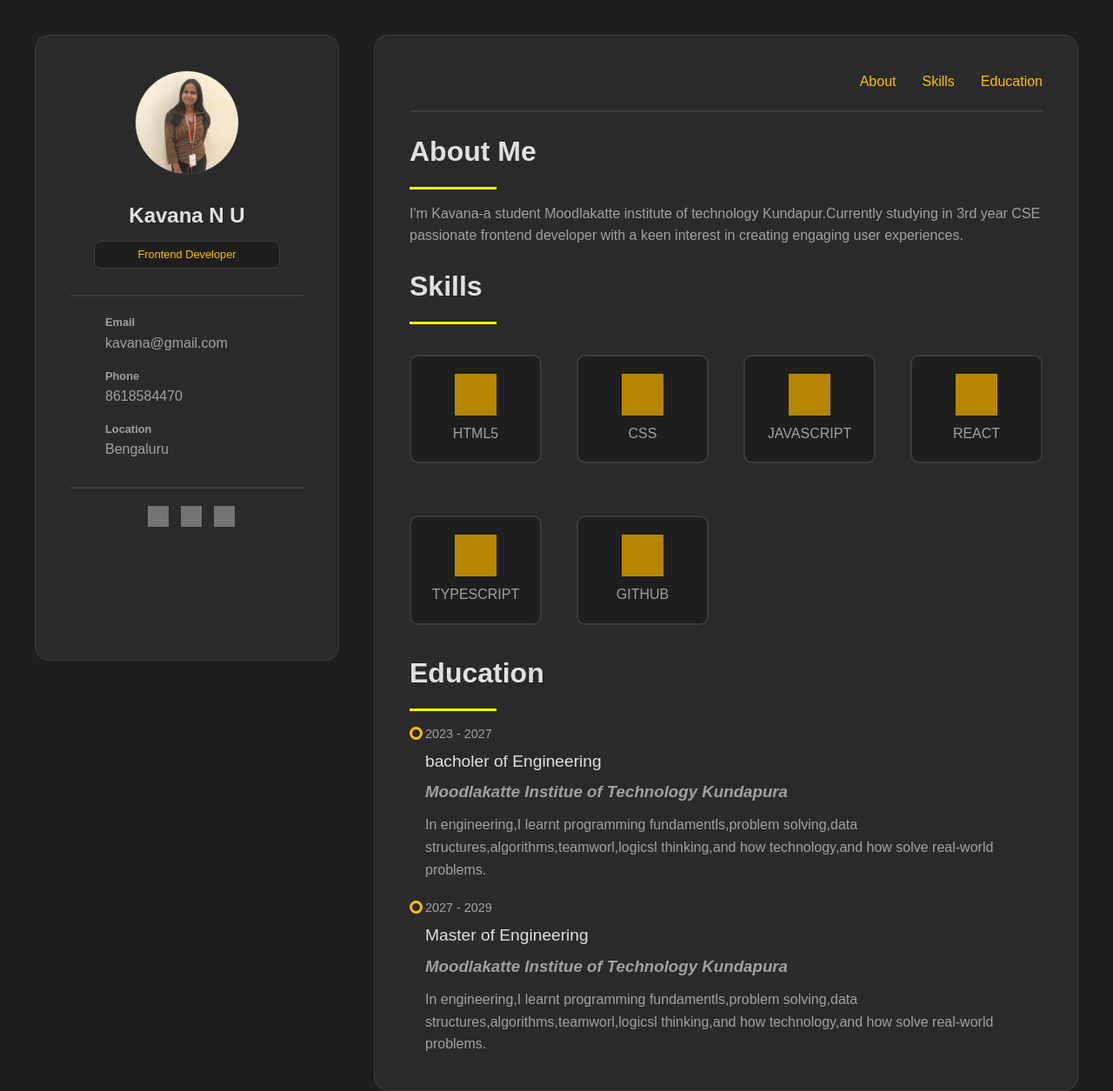
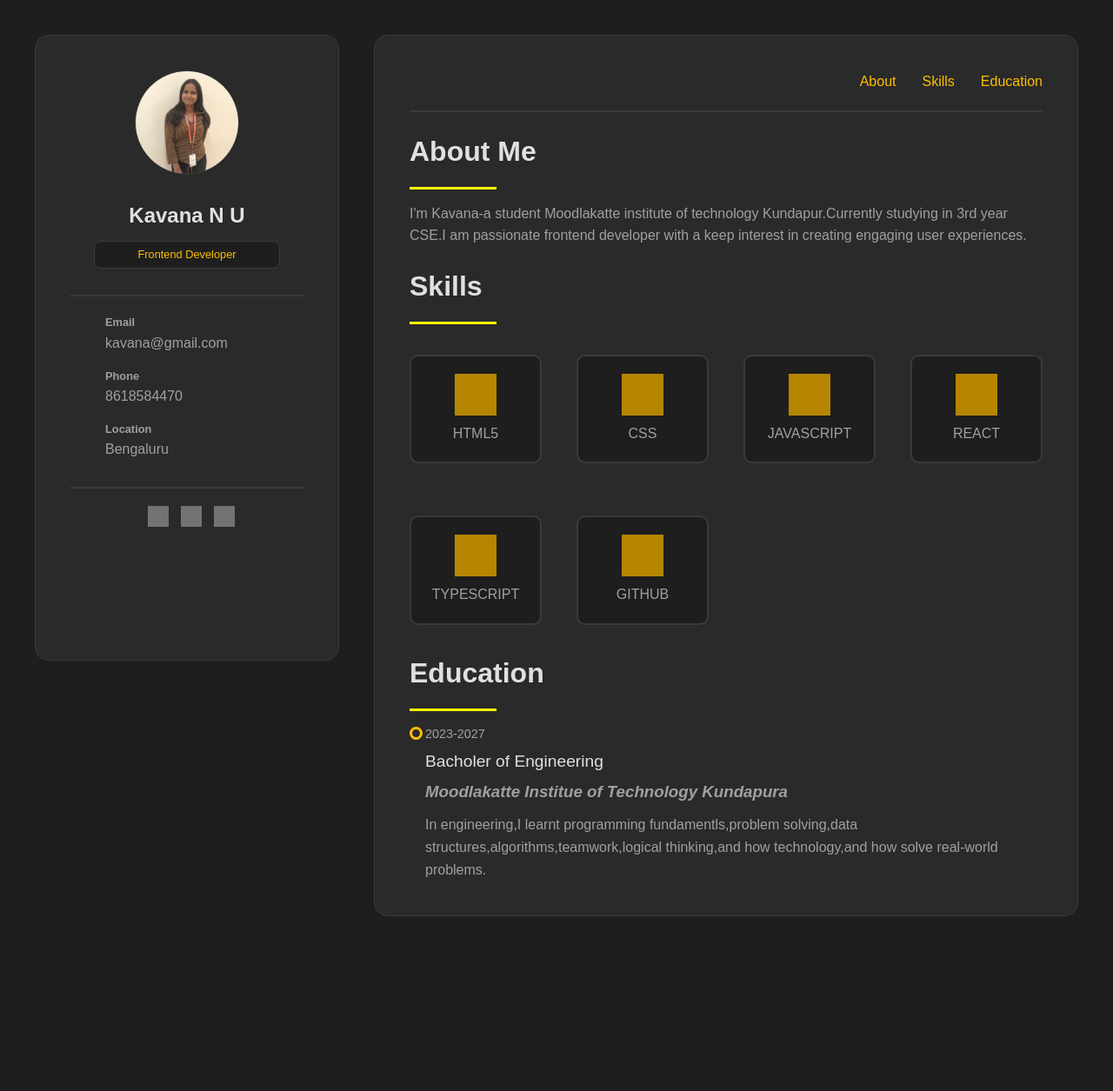
Before and after one commit to kavanau713-pixel/portfolio, a plain HTML site: page index.html in a window 1280 px wide. Shown: the whole page at 87% size. After the commit the page ends 1054 px from the top, so only its background shows below. Drawn offline with Linux system fonts and the light colour scheme; grey boxes are pictures that could not be loaded.

Commit message:
remove duplicate education section

```diff
--- a/index.html
+++ b/index.html
@@ -54,7 +54,7 @@
              <div id="about">
                 <h2 class="heading">About Me</h2>
                 <div class="line"></div>
-                <p>I'm Kavana-a student Moodlakatte institute of technology Kundapur.Currently studying in 3rd year CSE  passionate frontend developer with a keen interest
+                <p>I'm Kavana-a student Moodlakatte institute of technology Kundapur.Currently studying in 3rd year CSE.I am passionate frontend developer with a keep interest
                     in creating engaging user experiences.</p>
 
              </div>
@@ -95,19 +95,13 @@
               <h2 class="heading">Education</h2>
               <div class="line"></div>
               <div class="edfirst">
-                <p class="year">2023 - 2027</p>
-                <h3 class="degree">bacholer of Engineering</h3>
+                <p class="year">2023-2027</p>
+                <h3 class="degree">Bacholer of Engineering</h3>
                 <h3 class="college">Moodlakatte Institue of Technology Kundapura</h3>
-                <p class="work">In engineering,I learnt programming fundamentls,problem solving,data structures,algorithms,teamworl,logicsl thinking,and how technology,and how solve real-world problems.</p>
+                <p class="work">In engineering,I learnt programming fundamentls,problem solving,data structures,algorithms,teamwork,logical thinking,and how technology,and how solve real-world problems.</p>
             <div class="round"></div>
             </div>
-            <div class="edsecond">
-                <p class="year">2027 - 2029</p>
-                <h3 class="degree">Master of Engineering</h3>
-                <h3 class="college">Moodlakatte Institue of Technology Kundapura</h3>
-                <p class="work">In engineering,I learnt programming fundamentls,problem solving,data structures,algorithms,teamworl,logicsl thinking,and how technology,and how solve real-world problems.</p>
-            <div class="round"></div>
-            </div>
+
                </div>
           </div>
     </div>
```
